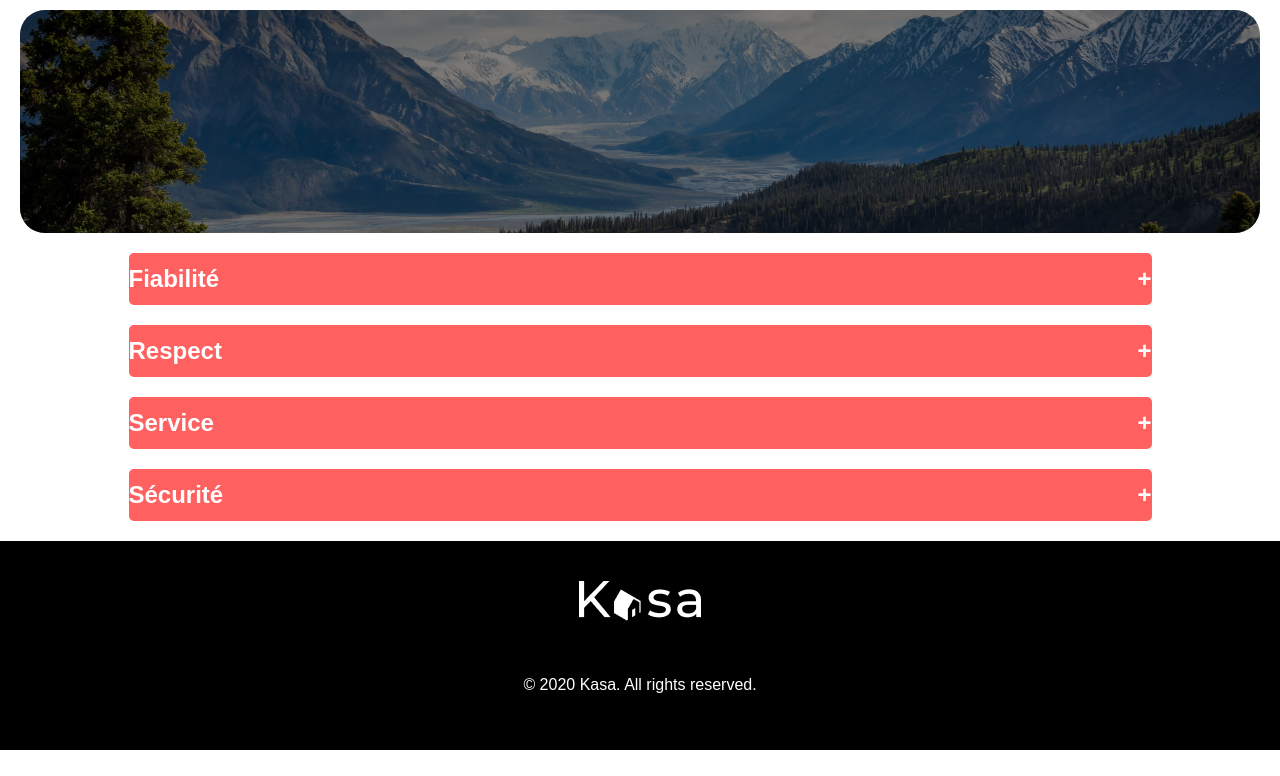
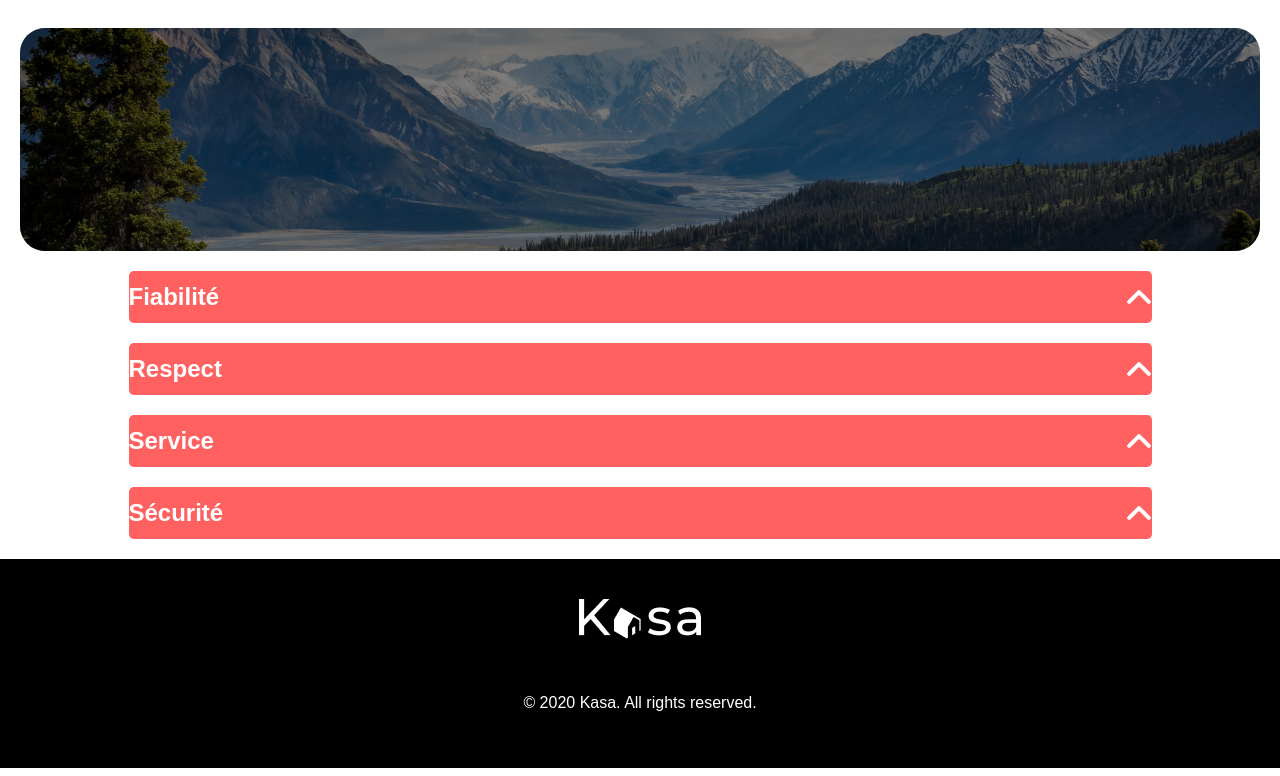
Before and after one commit to etienne-b01/Projet06_Kasa, a React (Create React App) app in the folder kasa/: page /about in a window 1280 px wide. Shown: the part 2130-2906 px from the top of the page. Built offline with nearby package versions, Linux system fonts and the light colour scheme.

Commit message:
updated drop-down control arrows

```diff
--- a/kasa/src/components/Collapse/index.js
+++ b/kasa/src/components/Collapse/index.js
@@ -1,5 +1,7 @@
 import React, { useState } from 'react';
 import './style.css';
+import CollapseArrow from '../../assets/arrow_collapse.svg';
+import ExpandArrow from '../../assets/arrow_expand.svg';
 
 const Collapse = ({ heading, content }) => {
   const [isActive, setIsActive] = useState(false);
@@ -8,7 +10,12 @@ const Collapse = ({ heading, content }) => {
     <div className="collapse-item">
       <div className="collapse-heading" onClick={() => setIsActive(!isActive)}>
         <div>{heading}</div>
-        <div>{isActive ? '-' : '+'}</div>
+        <div>
+          <img
+            src={isActive ? ExpandArrow : CollapseArrow}
+            className="arrrow_image"
+          />
+        </div>
       </div>
       {isActive && <div className="collapse-content">{content}</div>}
     </div>
--- a/kasa/src/components/Collapse/style.css
+++ b/kasa/src/components/Collapse/style.css
@@ -28,3 +28,8 @@
   /* line-height: 17.11px;
 text-align: left; */
 }
+
+.arrow_image {
+  color: white;
+  margin-right: 20px;
+}
```
Also changed, not shown: kasa/src/assets/arrow_collapse.svg, kasa/src/assets/arrow_expand.svg.
